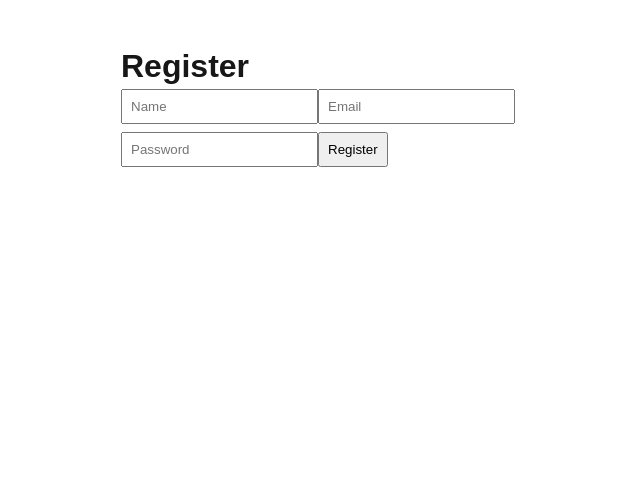
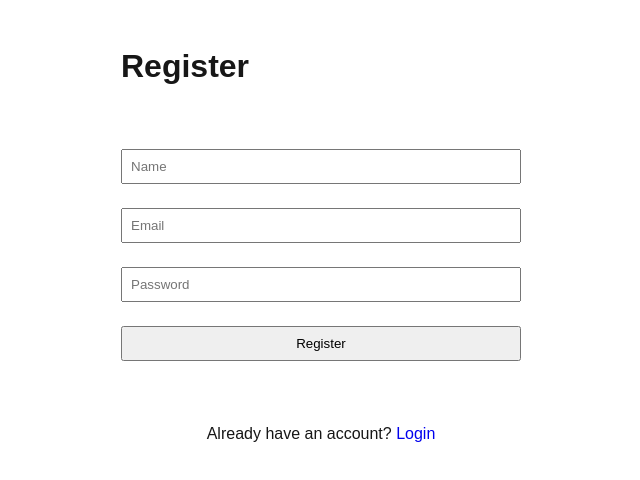
Before and after one commit to n0rman-dev/tent-of-presence-offsite-test, a Next.js app in the folder task-dashboard/: page /auth/register in a window 1280 px wide. Shown: the top 480 px of the page, without its empty margins (319-959 px from the left). Built offline with nearby package versions, Linux system fonts and the light colour scheme.

Commit message:
style: improved auth pages UI with gaps, and added navigation between register and login

```diff
--- a/task-dashboard/pages/auth/register.tsx
+++ b/task-dashboard/pages/auth/register.tsx
@@ -2,6 +2,7 @@
 import { useState } from 'react';
 import { useRouter } from 'next/router';
 import api from '../../utils/api';
+import Link from "next/link";
 
 export default function Register() {
     const router = useRouter();
@@ -25,13 +26,27 @@ export default function Register() {
     return (
         <div style={{ maxWidth: 400, margin: '2rem auto' }}>
             <h1>Register</h1>
-      <form onSubmit={handleSubmit}>
+            <form
+                style={{
+                    margin: "60px auto",
+                    display: "flex",
+                    flexDirection: "column",
+                    gap: "16px",
+                }}
+                onSubmit={handleSubmit}>
                 <input name="name" placeholder="Name" value={form.name} onChange={handleChange} />
                 <input name="email" placeholder="Email" value={form.email} onChange={handleChange} />
                 <input type="password" name="password" placeholder="Password" value={form.password} onChange={handleChange} />
                 <button type="submit">Register</button>
             </form>
             {error && <p style={{ color: 'red' }}>{error}</p>}
+
+            <p style={{ textAlign: "center", marginTop: "12px" }}>
+                Already have an account?{" "}
+                <Link style={{ color: 'LinkText' }} href="/auth/login">
+                    Login
+                </Link>
+            </p>
         </div>
     );
 }
```
Also changed, not shown: task-dashboard/pages/auth/login.tsx (+15 -1 lines). Lines whose indentation alone changed are shown as unchanged.
